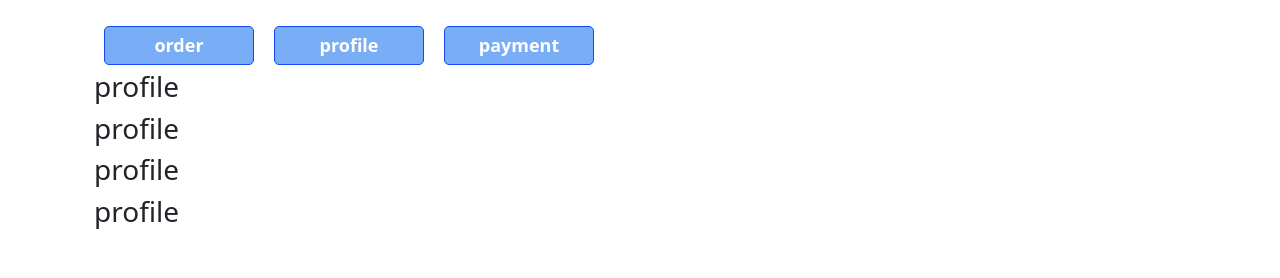
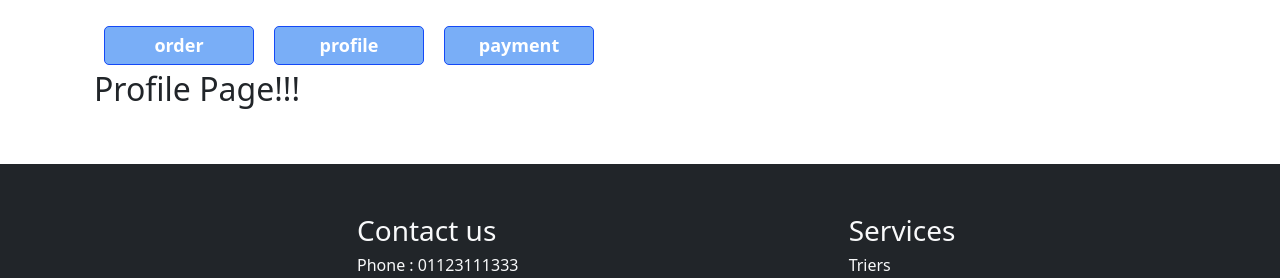
Before and after one commit to v-max07/manufatcure-client-site, a React (Create React App) app: page /dashboard/profile in a window 1280 px wide. Shown: the part 353-631 px from the top of the page. Built offline with nearby package versions, Linux system fonts and the light colour scheme; no server answers.

Commit message:
add profile page!

```diff
--- a/src/Shared/Profile/Profile.js
+++ b/src/Shared/Profile/Profile.js
@@ -3,10 +3,7 @@ import React from 'react';
 const Profile = () => {
     return (
         <div>
-            <h3>profile </h3>
-            <h3>profile </h3>
-            <h3>profile </h3>
-            <h3>profile </h3>
+            <h2>Profile Page!!!</h2>
         </div>
     );
 };
```
